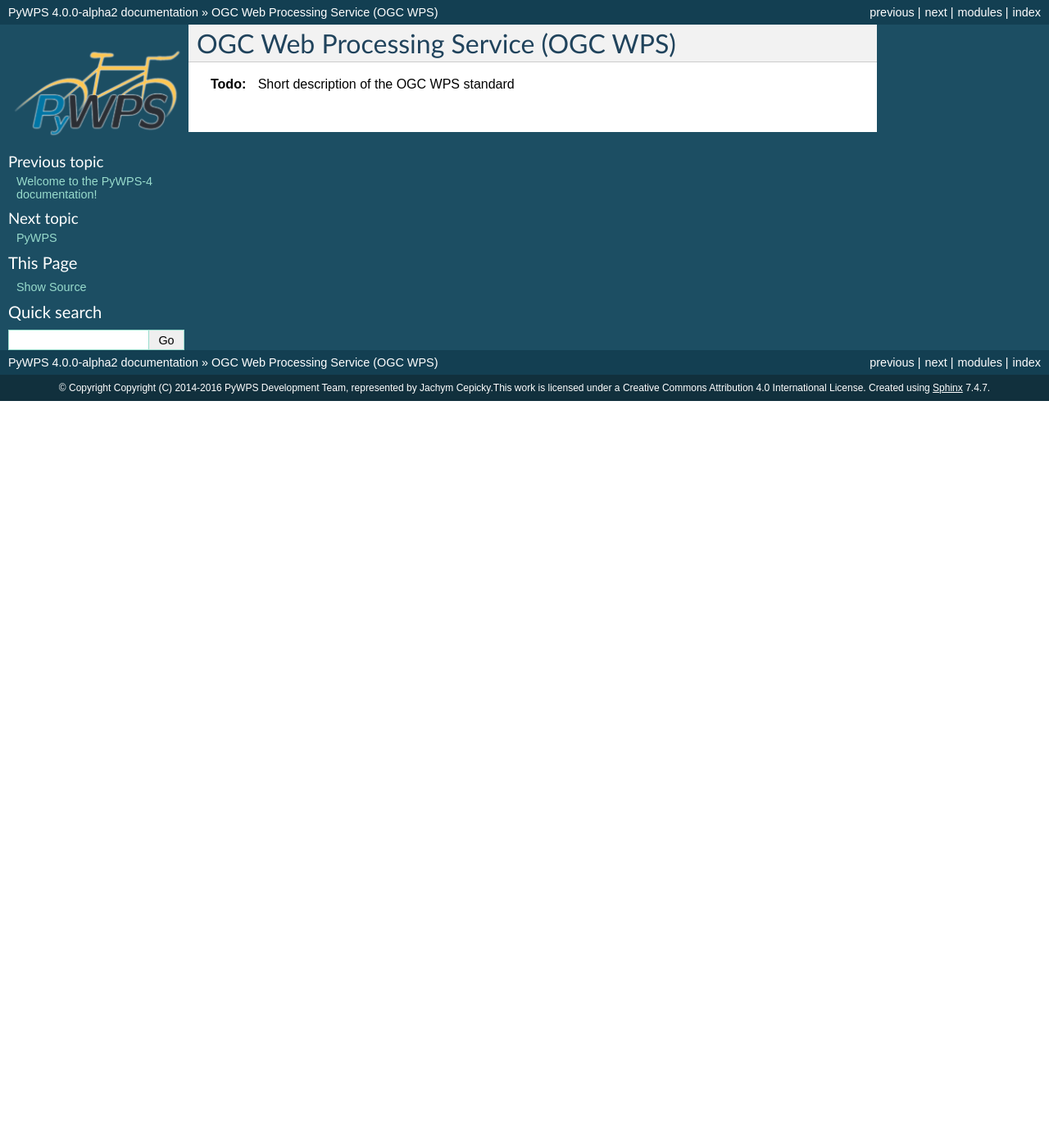
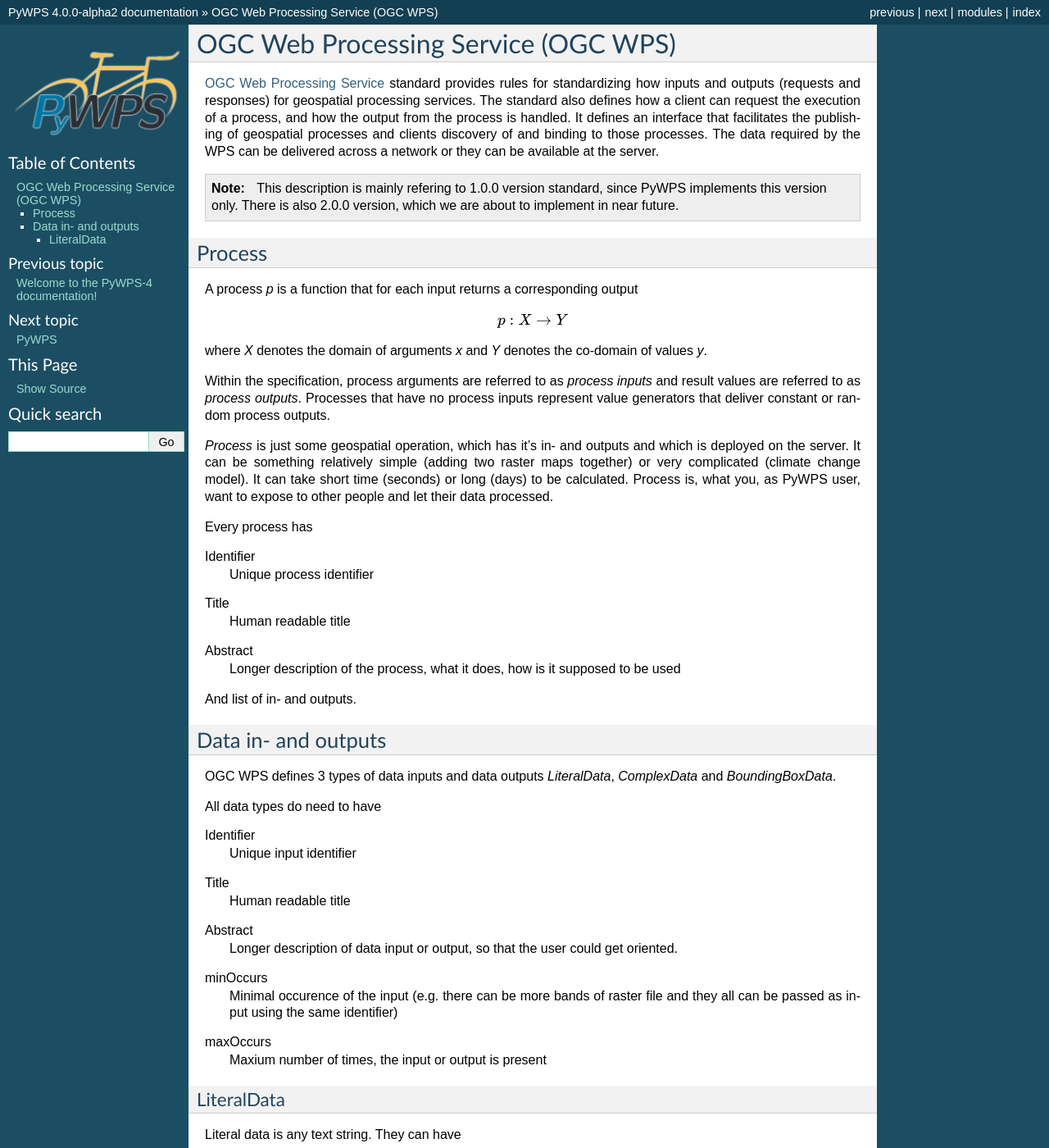
Before and after one commit to geopython/pywps, a Sphinx documentation site: the page built from docs/wps.rst, in a window 1280 px wide and 1400 px high. Shown: the whole window at 82% size. Built offline with Sphinx 7.4.7, drawn with Linux system fonts in a browser that asks for light colours.

Commit message:
working on wps

```diff
--- a/docs/conf.py
+++ b/docs/conf.py
@@ -39,7 +39,7 @@
 release = version
 latex_logo = 'pywps.png'
 
-extensions = ['sphinx.ext.autodoc', 'sphinx.ext.todo']
+extensions = ['sphinx.ext.autodoc', 'sphinx.ext.todo', 'sphinx.ext.mathjax']
 exclude_patterns = ['_build']
 source_suffix = '.rst'
 master_doc = 'index'
--- a/docs/wps.rst
+++ b/docs/wps.rst
@@ -4,4 +4,78 @@
 OGC Web Processing Service (OGC WPS)
 ====================================
 
-.. todo:: Short description of the OGC WPS standard
+`OGC Web Processing Service <http://opengeospatial.org/standards>`_ standard
+provides rules for standardizing how inputs and outputs (requests and
+responses) for geospatial processing services. The standard also defines how a
+client can request the execution of a process, and how the output from the
+process is handled. It defines an interface that facilitates the publishing of
+geospatial processes and clients discovery of and binding to those processes.
+The data required by the WPS can be delivered across a network or they can be
+available at the server.
+
+.. note:: This description is mainly refering to 1.0.0 version standard, since
+        PyWPS implements this version only. There is also 2.0.0 version, which
+        we are about to implement in near future.
+
+Process
+-------
+
+A process `p` is a function that for each input returns a corresponding output
+
+.. math::
+
+        p: X \rightarrow Y
+
+where `X` denotes the domain of arguments `x` and `Y` denotes the co-domain of values `y`.
+
+Within the specification, process arguments are referred to as *process inputs* and result
+values are referred to as *process outputs*. Processes that have no process inputs represent
+value generators that deliver constant or random process outputs.
+
+*Process* is just some geospatial operation, which has it's in- and outputs and
+which is deployed on the server. It can be something relatively simple (adding
+two raster maps together) or very complicated (climate change model). It can
+take short time (seconds) or long (days) to be calculated. Process is, what you,
+as PyWPS user, want to expose to other people and let their data processed.
+
+Every process has
+
+Identifier
+    Unique process identifier
+
+Title
+    Human readable title
+
+Abstract
+    Longer description of the process, what it does, how is it supposed to be
+    used
+
+And list of in- and outputs.
+
+Data in- and outputs
+--------------------
+OGC WPS defines 3 types of data inputs and data outputs *LiteralData*,
+*ComplexData* and *BoundingBoxData*.
+
+All data types do need to have
+
+Identifier
+    Unique input identifier
+
+Title
+    Human readable title
+
+Abstract
+    Longer description of data input or output, so that the user could get
+    oriented.
+
+minOccurs
+    Minimal occurence of the input (e.g. there can be more bands of raster file
+    and they all can be passed as input using the same identifier)
+
+maxOccurs
+    Maxium number of times, the input or output is present
+
+LiteralData
+~~~~~~~~~~~
+Literal data is any text string. They can have
```
